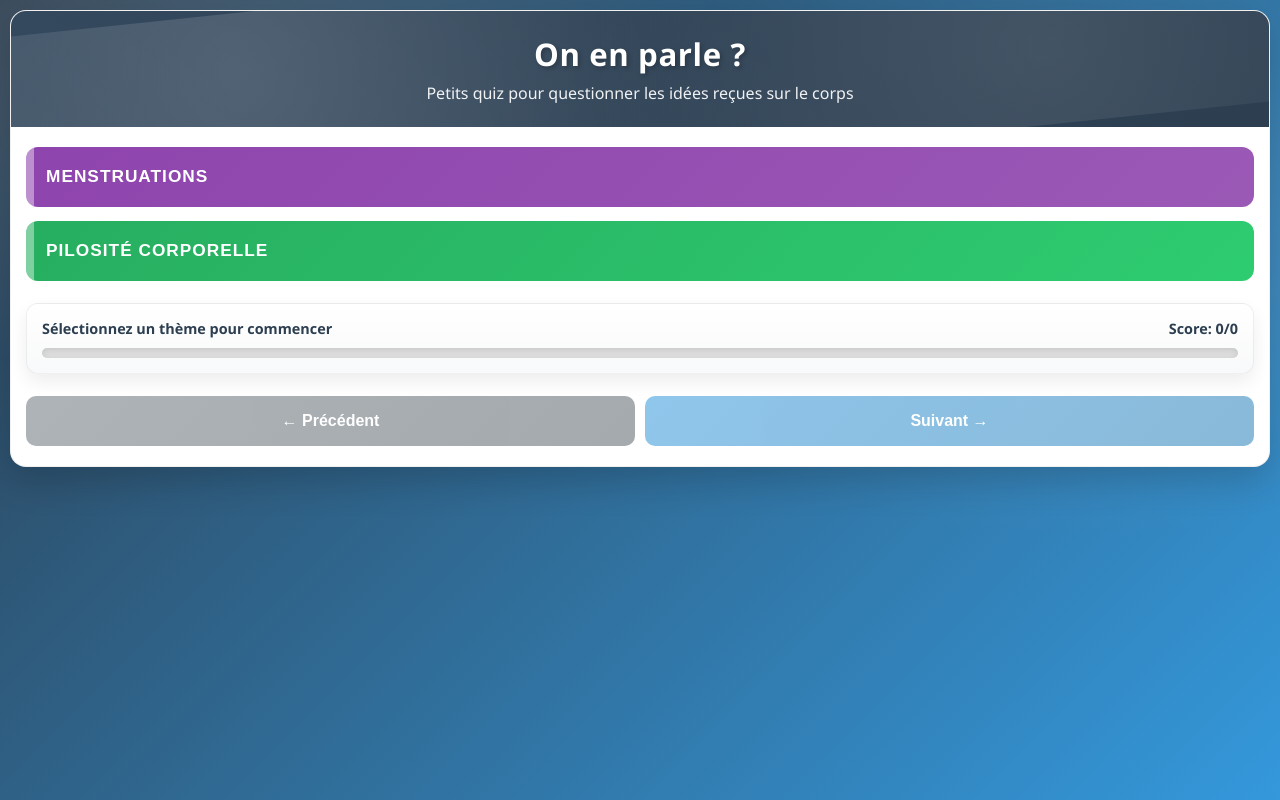
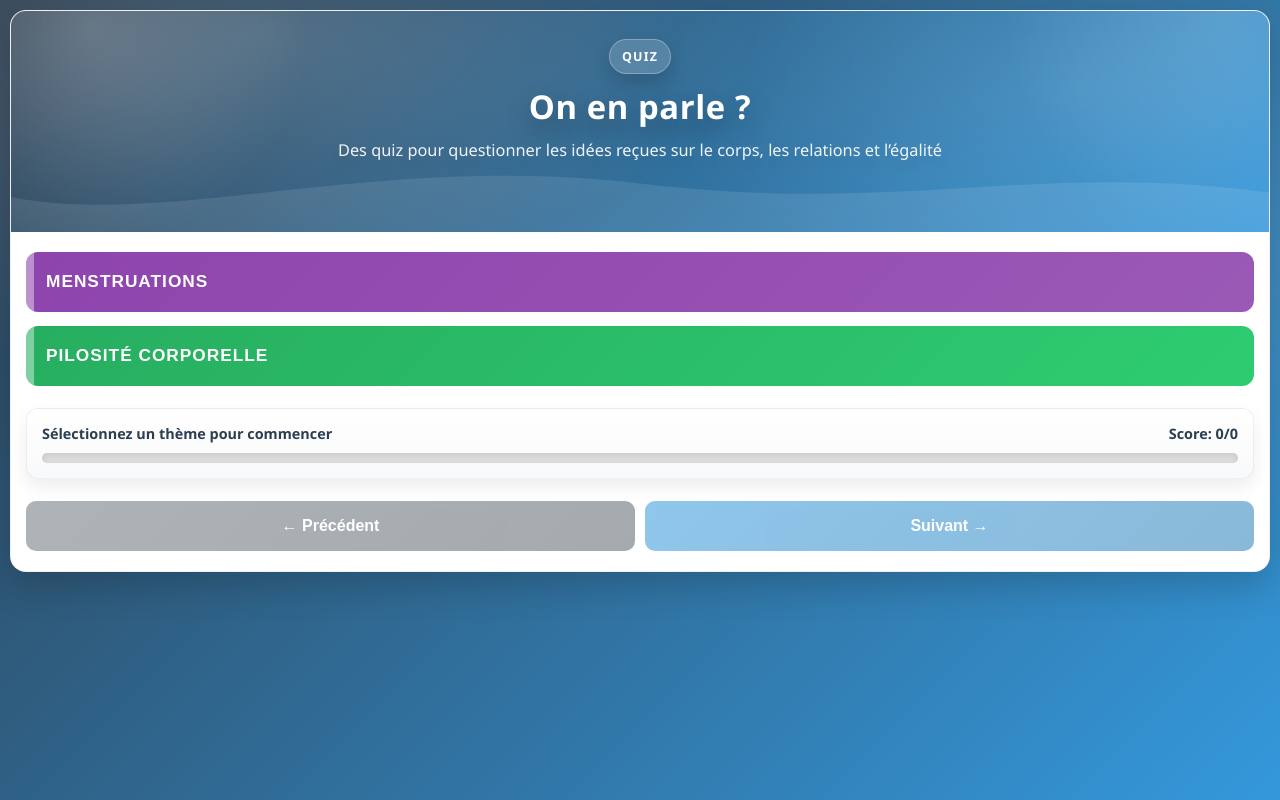
Before and after one commit to QuizEVARS/regles, a plain HTML site: page index.html in a window 1280 px wide. Drawn offline with Linux system fonts and the light colour scheme.

Commit message:
Update index.html

```diff
--- a/index.html
+++ b/index.html
@@ -13,7 +13,6 @@
       min-height: 100vh;
       padding: 10px;
       font-size: 16px;
-
       background:
         radial-gradient(900px 500px at 15% 10%, rgba(255,255,255,0.14), transparent 60%),
         radial-gradient(900px 500px at 85% 30%, rgba(255,255,255,0.10), transparent 60%),
@@ -32,41 +31,89 @@
 
     .header{
       position: relative;
-      padding: 22px 15px;
+      padding: 28px 16px 70px;
       text-align: center;
       color: white;
-      background: linear-gradient(135deg, #34495e 0%, #2c3e50 100%);
       overflow: hidden;
+      background:
+        radial-gradient(900px 420px at 20% 10%, rgba(255,255,255,0.18), transparent 55%),
+        radial-gradient(700px 380px at 85% 35%, rgba(255,255,255,0.12), transparent 60%),
+        linear-gradient(135deg, #2c3e50 0%, #3498db 100%);
     }
 
     .header::before{
-      content: "";
-      position: absolute;
-      inset: -40px;
-      background:
-        radial-gradient(circle at 20% 30%, rgba(255,255,255,0.12), transparent 40%),
-        radial-gradient(circle at 80% 60%, rgba(255,255,255,0.10), transparent 42%),
-        linear-gradient(45deg, rgba(255,255,255,0.06), transparent 60%);
-      transform: rotate(-6deg);
-      pointer-events: none;
+      content:"";
+      position:absolute;
+      width: 520px;
+      height: 520px;
+      left: -180px;
+      top: -240px;
+      border-radius: 999px;
+      background: radial-gradient(circle, rgba(255,255,255,0.18), transparent 60%);
+      filter: blur(2px);
+      pointer-events:none;
+    }
+
+    .header::after{
+      content:"";
+      position:absolute;
+      width: 520px;
+      height: 520px;
+      right: -220px;
+      top: -260px;
+      border-radius: 999px;
+      background: radial-gradient(circle, rgba(255,255,255,0.14), transparent 62%);
+      pointer-events:none;
+    }
+
+    .header-inner{
+      position: relative;
+      z-index: 2;
+      max-width: 720px;
+      margin: 0 auto;
+    }
+
+    .header-badge{
+      display: inline-block;
+      padding: 8px 12px;
+      border-radius: 999px;
+      font-weight: 900;
+      letter-spacing: 1.2px;
+      font-size: 0.78em;
+      margin-bottom: 10px;
+      background: rgba(255,255,255,0.16);
+      border: 1px solid rgba(255,255,255,0.28);
+      box-shadow: 0 10px 20px rgba(0,0,0,0.16);
+      backdrop-filter: blur(6px);
     }
 
     .header h1{
-      position: relative;
-      font-size: 1.95em;
-      margin-bottom: 8px;
-      text-shadow: 2px 2px 4px rgba(0,0,0,0.25);
+      font-size: 2.05em;
+      margin-bottom: 10px;
       letter-spacing: 0.6px;
+      text-shadow: 0 10px 24px rgba(0,0,0,0.30);
     }
 
     .subtitle{
-      position: relative;
-      font-size: 1em;
+      font-size: 1.02em;
       opacity: 0.92;
-      line-height: 1.35;
+      line-height: 1.4;
+      text-shadow: 0 8px 18px rgba(0,0,0,0.22);
     }
 
+    .header-waves{
+      position: absolute;
+      left: 0;
+      right: 0;
+      bottom: -1px;
+      width: 100%;
+      height: 90px;
+      z-index: 1;
+    }
 
+    .header-waves path{
+      fill: rgba(255,255,255,0.10);
+    }
 
     .game-content{ padding: 20px 15px; }
 
@@ -96,7 +143,6 @@
       -webkit-tap-highlight-color: transparent;
     }
 
-    /* ✅ Option B : barre verticale au lieu des carrés */
     .mode-btn::after{
       content: "";
       position: absolute;
@@ -348,12 +394,13 @@
     }
 
     @media (max-height: 500px) and (orientation: landscape){
-      .header{ padding: 15px; }
+      .header{ padding: 15px 12px 54px; }
       .header h1{ font-size: 1.35em; margin-bottom: 5px; }
       .subtitle{ font-size: 0.9em; }
       .game-content{ padding: 15px; }
       .mode-selector{ flex-direction: row; }
       .mode-btn{ min-height: 50px; font-size: 0.95em; flex: 1; }
+      .header-waves{ height: 70px; }
     }
   </style>
 </head>
@@ -361,12 +408,15 @@
 <body>
   <div class="container">
     <div class="header">
-  <h1>On en parle ?</h1>
-  <p class="subtitle">
-    Petits quiz pour questionner les idées reçues sur le corps
-  </p>
-  </div>
-
+      <div class="header-inner">
+        <div class="header-badge">QUIZ</div>
+        <h1>On en parle ?</h1>
+        <p class="subtitle">Des quiz pour questionner les idées reçues sur le corps, les relations et l’égalité</p>
+      </div>
+      <svg class="header-waves" viewBox="0 0 1200 200" preserveAspectRatio="none" aria-hidden="true">
+        <path d="M0,120 C150,190 350,20 600,90 C850,160 980,40 1200,110 L1200,200 L0,200 Z"></path>
+      </svg>
+    </div>
 
     <div class="game-content">
       <div class="mode-selector">
```
